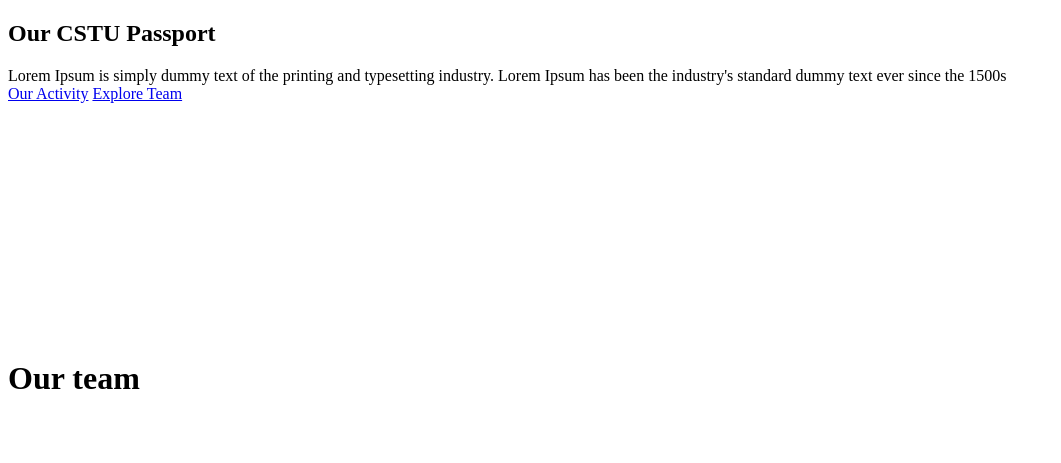
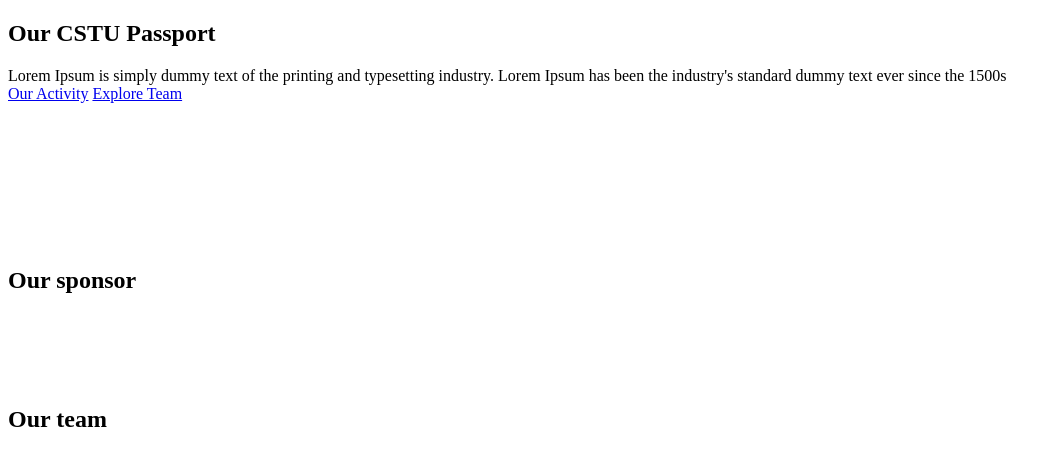
Before and after one commit to krittamark/CS100-Project-G11, a plain HTML site: page html/index.html in a window 1280 px wide. Shown: the whole page, without its empty margins (0-1061 px from the left). Drawn offline with Linux system fonts and the light colour scheme.

Commit message:
feat: edit h1

```diff
--- a/html/index.html
+++ b/html/index.html
@@ -57,7 +57,7 @@
 
     <section id="sponsor">
         <div class="content_flex_text">
-            <h2 class="text"></h2>
+            <h2 class="text">Our sponsor</h2>
         </div>
         <div class="content_flex_sponsor">
             <div class="flex_sponsor">
@@ -79,7 +79,7 @@
     <section id="team"></section>
     <div class="content_team">
         <div class="text_wrapper">
-            <h1 class="text_team">Our team</h1>
+            <h2 class="text_team">Our team</h2>
         </div>
         <div class="member_wrapper">
             <div class="mamber_img">
```
